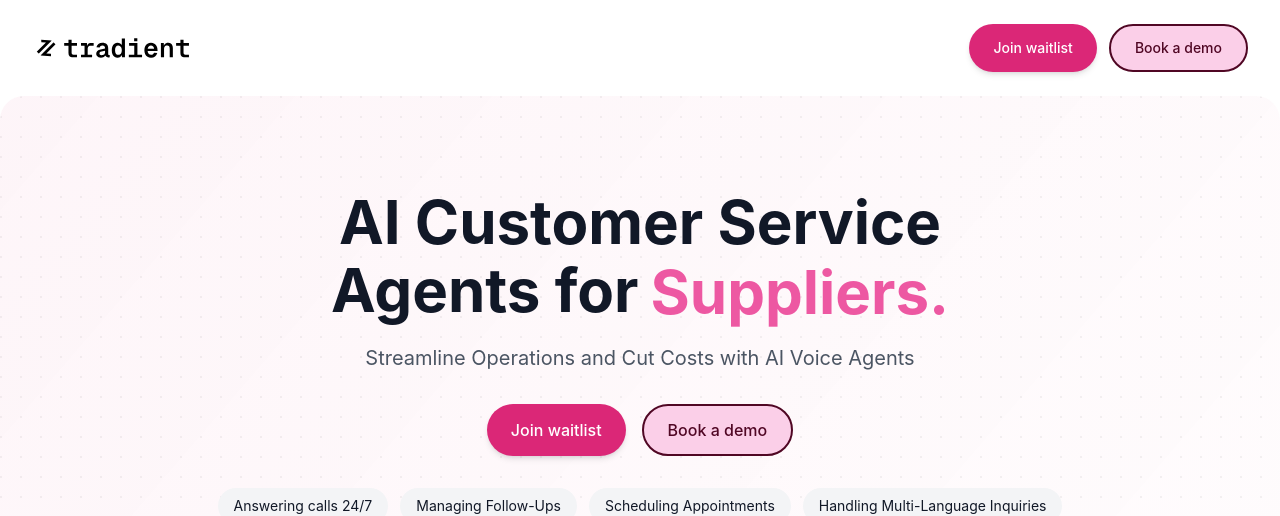
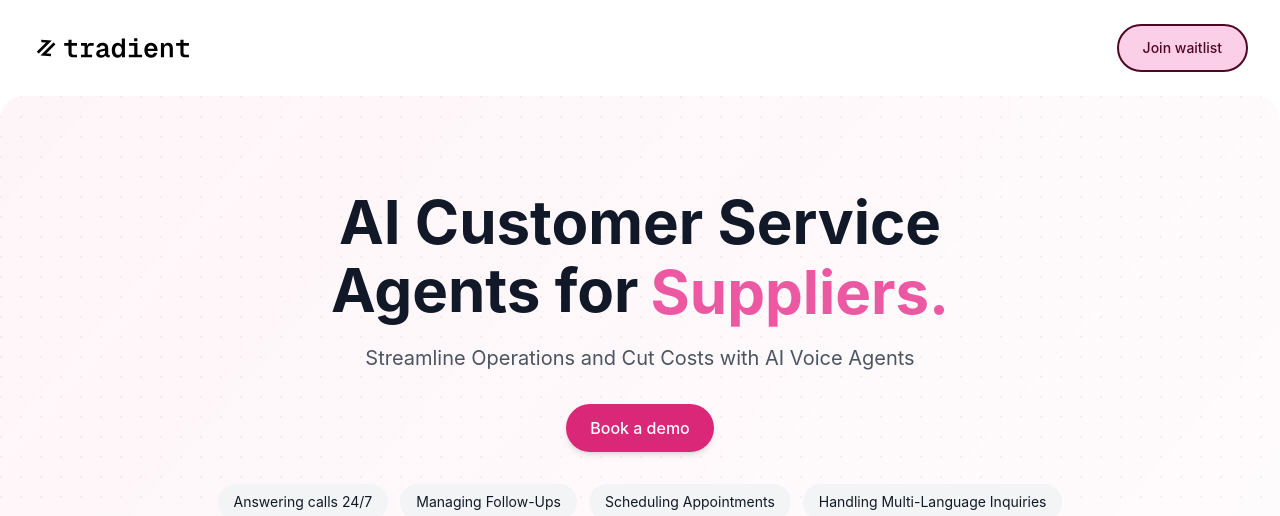
Before and after one commit to sanketind/tradientai-website, a Next.js app: page / in a window 1280 px wide. Shown: the top 516 px of the page. Built offline with nearby package versions, Linux system fonts and the light colour scheme; no server answers.

Commit message:
Swap button styles: primary button in Hero and outline button in Navbar

```diff
--- a/src/components/Hero.tsx
+++ b/src/components/Hero.tsx
@@ -45,19 +45,11 @@ export default function Hero() {
           Streamline Operations and Cut Costs with AI Voice Agents
         </p>
         <div className="flex justify-center gap-4 mb-8">
-          <motion.button
-            onClick={scrollToContact}
-            className="btn-primary"
-            whileHover={{ x: 10 }}
-            transition={{ type: "spring", stiffness: 400, damping: 10 }}
-          >
-            Join waitlist
-          </motion.button>
           <motion.a
             href="https://cal.com/sanket-ind/30min"
             target="_blank"
             rel="noopener noreferrer"
-            className="btn-outline"
+            className="btn-primary"
             whileHover={{ x: 10 }}
             transition={{ type: "spring", stiffness: 400, damping: 10 }}
           >
--- a/src/components/Navbar.tsx
+++ b/src/components/Navbar.tsx
@@ -25,22 +25,12 @@ export default function Navbar() {
           <div className="flex gap-3">
             <motion.button
               onClick={scrollToContact}
-              className="btn-primary text-sm"
+              className="btn-outline text-sm"
               whileHover={{ x: 10 }}
               transition={{ type: "spring", stiffness: 400, damping: 10 }}
             >
               Join waitlist
             </motion.button>
-            <motion.a
-              href="https://cal.com/sanket-ind/30min"
-              target="_blank"
-              rel="noopener noreferrer"
-              className="btn-outline text-sm"
-              whileHover={{ x: 10 }}
-              transition={{ type: "spring", stiffness: 400, damping: 10 }}
-            >
-              Book a demo
-            </motion.a>
           </div>
         </div>
       </div>
```
